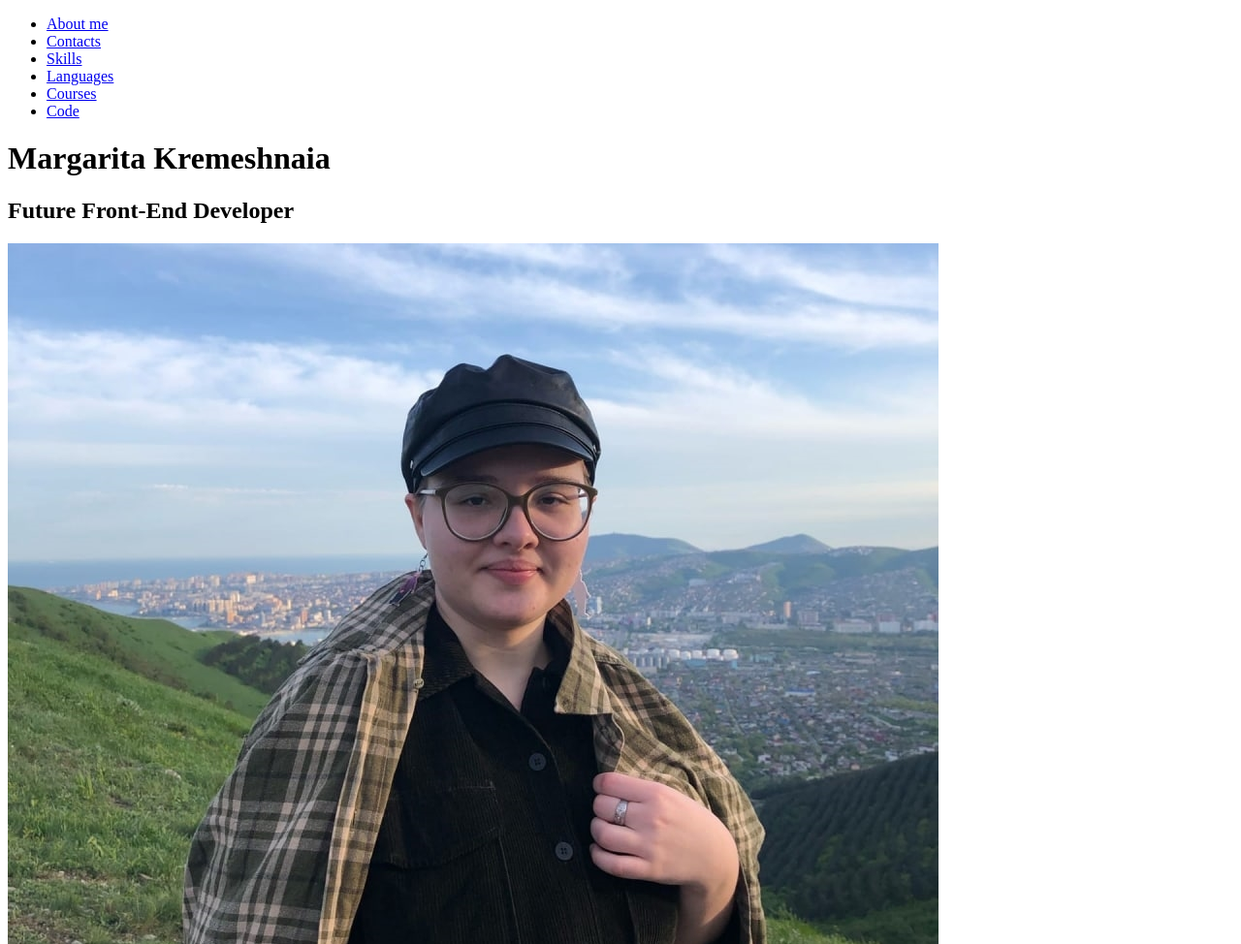
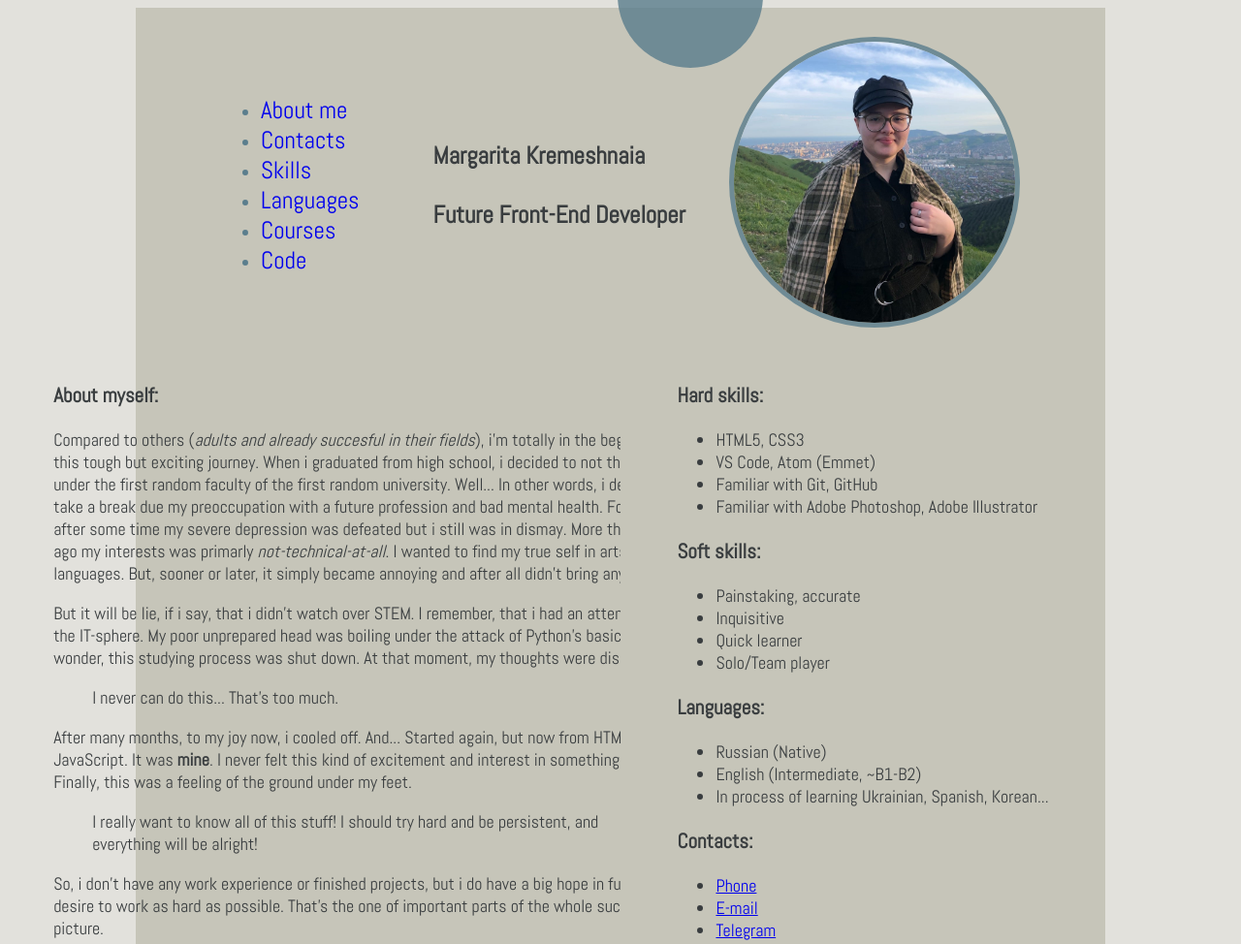
Before and after one commit to plutovinn/rsschool-cv, a plain HTML site: page index.html in a window 1280 px wide. Shown: the top 974 px of the page at 97% size. Drawn offline with Linux system fonts and the light colour scheme.

Commit message:
feat: Add some basic css layout

```diff
--- a/style.css
+++ b/style.css
@@ -1 +1,124 @@
-Something in CSS
+@import url('https://fonts.googleapis.com/css2?family=Abel&display=swap');
+
+html {
+  box-sizing: content-box;
+  width: 100%;
+  font-family: "Abel", sans-serif;
+  font-size: 18px;
+  margin: 0;
+  padding: 0;
+}
+
+:root {
+  --onyx-color: #393D3F;
+  --platinum-color: #E2E1DC;
+  --silver-color: #C6C5B9;
+  --teal-blue-color: #5b7e8d;
+  --charcoal-color: #425461;
+  scroll-behavior: smooth;
+}
+
+body {
+  color: var(--onyx-color);
+  background-color: var(--platinum-color);
+}
+
+.wrapper {
+  width: 1000px;
+  margin: 0 auto;
+}
+
+.header-container {
+  display: flex;
+  justify-content: center;
+  align-items: center;
+  width: 100%;
+  background-color: var(--silver-color);
+}
+
+.header {
+  display: flex;
+  flex-direction: row;
+}
+
+.header-navigation {
+  display: flex;
+  align-items: center;
+  margin: 30px 26px;
+}
+
+.header-menu::marker {
+  color: var(--teal-blue-color);
+}
+
+ul .header-menu {
+  margin-right: 30px;
+}
+
+.header-menu > a {
+  font-size: 25px;
+  text-decoration: none;
+}
+
+h1,
+h2 {
+  font-size: 25px;
+}
+
+.header-info {
+  display: flex;
+  flex-direction: column;
+  justify-content: center;
+  flex-wrap: nowrap;
+}
+
+.header-info .name,
+.header-info .occupation {
+  margin: 15px 20px;
+}
+
+.header-image img {
+  width: 290px;
+  height: 290px;
+  border: 5px solid rgb(91, 126, 141, 0.8);
+  border-radius: 60%;
+  margin: 30px 25px;
+}
+
+.header-image::before {
+  content: "";
+  display: block;
+  background-color: rgb(91, 126, 141, 0.8);
+  position: absolute;
+  top: -80px;
+  width: 150px;
+  height: 150px;
+  border-radius: 60%;
+  margin-left: -90px;
+}
+
+.main-container {
+  display: flex;
+  float: left;
+  justify-content: center;
+  align-items: center;
+  width: 50%;
+  background-color: var(--silver-color);
+}
+
+.aside-container {
+  display: flex;
+  float: right;
+  justify-content: center;
+  align-items: center;
+  width: 50%;
+  background-color: var(--silver-color);
+}
+
+.footer-container {
+  display: flex;
+  justify-content: center;
+  align-items: center;
+  width: 100%;
+  background-color: var(--silver-color);
+}
```
